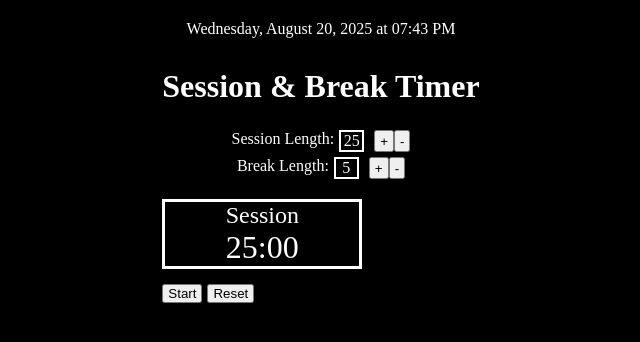
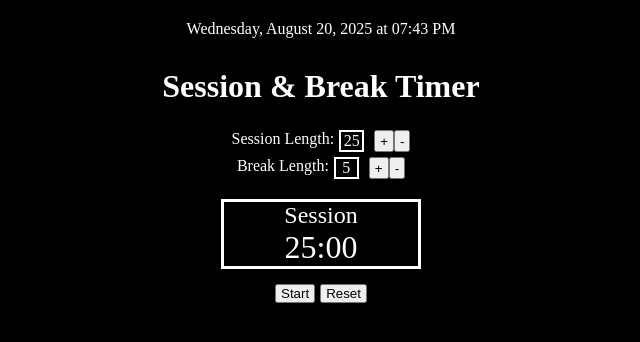
Before and after one commit to Rjack00/SessionTimer, a React (Vite) app: page / in a window 1280 px wide. Shown: the top 342 px of the page, without its empty margins (319-959 px from the left). Built offline with nearby package versions, Linux system fonts and the light colour scheme.

Commit message:
Updated the following: src/: App.jsx, App.css; src/components: Controls.css, TimerDisplay.css, TimerDisplay.jsx
Files updated for styling

```diff
--- a/src/App.css
+++ b/src/App.css
@@ -1,6 +1,8 @@
 .app-container {
   display: flex;
   flex-direction: column;
+  justify-content: center;
+  text-align: center;
 }
 
 h1 {
--- a/src/App.jsx
+++ b/src/App.jsx
@@ -136,7 +136,11 @@ export default function App() {
         onDecrement={() => handleTimeChange("break", "decrement")}
       />
 
-      <TimerDisplay timerLabel={timerLabel} timeRemaining={timeRemaining} />
+      <TimerDisplay
+        timerLabel={timerLabel}
+        timeRemaining={timeRemaining}
+        style={{color: timeRemaining <= 59 ? "red" : "white"}}
+      />
 
       <Controls
         startStopText={startStop}
--- a/src/components/Controls.css
+++ b/src/components/Controls.css
@@ -1,4 +1,5 @@
 #controls-container {
     display: flex;
+    justify-content: center;
     gap: 5px;
 }
--- a/src/components/TimerDisplay.css
+++ b/src/components/TimerDisplay.css
@@ -1,9 +1,8 @@
 #timer-container{
     display: flex;
     flex-direction: column;
-    justify-content: center;
     border: solid 3px white;
-    margin-bottom: 15px;
+    margin: 0 auto 15px auto;
     width: 200px;
 }
 
--- a/src/components/TimerDisplay.jsx
+++ b/src/components/TimerDisplay.jsx
@@ -1,6 +1,6 @@
 import "./TimerDisplay.css";
 
-export default function TimerDisplay({timerLabel, timeRemaining}) {
+export default function TimerDisplay({timerLabel, timeRemaining, style}) {
     const minutes = Math.floor(timeRemaining / 60);
     const seconds = timeRemaining % 60;
 
@@ -9,7 +9,7 @@ export default function TimerDisplay({timerLabel, timeRemaining}) {
     return (
         <div id="timer-container">
             <div id="timer-label">{timerLabel}</div>
-            <div id="time-left">
+            <div id="time-left" style={style}>
                 {`${formatTime(minutes)}:${formatTime(seconds)}`}
             </div>
         </div>
```
